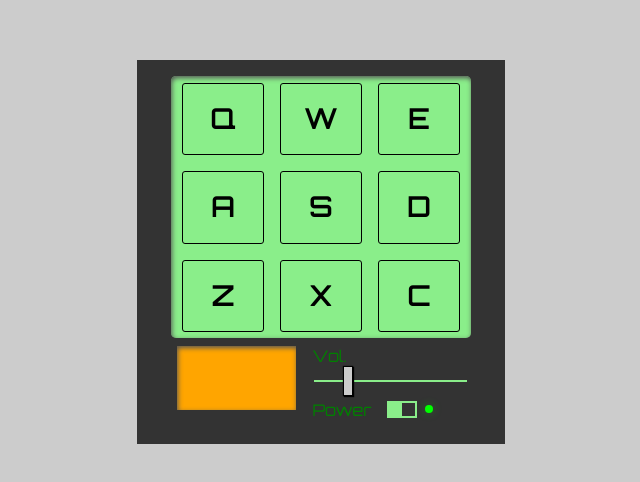
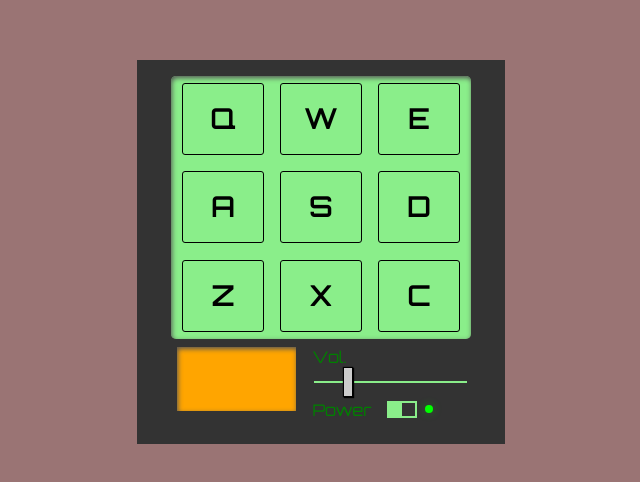
Before and after one commit to fccJashCoda/drummachine, a React (Create React App) app: page / in a window 1280 px wide. Shown: the part 148-630 px from the top of the page, without its empty margins (319-959 px from the left). Built offline with nearby package versions, Linux system fonts and the light colour scheme.

Commit message:
fixed audiotag naming error and added contitional rendering to soundboard

```diff
--- a/package.json
+++ b/package.json
@@ -10,7 +10,6 @@
     "react": "^17.0.1",
     "react-dom": "^17.0.1",
     "react-scripts": "4.0.0",
-    "uuid": "^8.3.1",
     "web-vitals": "^0.2.4"
   },
   "scripts": {
--- a/src/components/Audiotag.js
+++ b/src/components/Audiotag.js
@@ -1,10 +1,9 @@
 import { useEffect, useState } from 'react';
 
-const DrumPad = ({ sound, action, volume }) => {
+const Audiotag = ({ sound, action, volume }) => {
   const [classes, setClasses] = useState('drum-pad');
 
   const playSound = () => {
-    console.log('trigger', volume);
     action(sound.name);
     const audio = document.getElementById(sound.key);
     audio.volume = volume;
@@ -40,4 +39,4 @@ const DrumPad = ({ sound, action, volume }) => {
   );
 };
 
-export default DrumPad;
+export default Audiotag;
--- a/src/components/Controls.js
+++ b/src/components/Controls.js
@@ -15,7 +15,6 @@ const Controls = ({ display, volume, power, adjustVolume, managePower }) => {
             value={volume}
             onChange={(e) => adjustVolume(e.target.value)}
             id="volume"
-            // className="volumeSlider"
             className={`volumeSlider ${power ? 'powered' : ''}`}
           />
         </label>
--- a/src/components/DrumMachine.js
+++ b/src/components/DrumMachine.js
@@ -1,64 +1,6 @@
-import Audiotag from './Audiotag';
 import Controls from './Controls';
-import { v4 as uuid } from 'uuid';
+import Soundboard from './Soundboard';
 import { useState } from 'react';
-
-const audioBank = [
-  {
-    id: uuid(),
-    key: 'Q',
-    name: 'Chord 1',
-    audioUrl: 'https://s3.amazonaws.com/freecodecamp/drums/Chord_1.mp3 ',
-  },
-  {
-    id: uuid(),
-    key: 'W',
-    name: 'Chord 2',
-    audioUrl: 'https://s3.amazonaws.com/freecodecamp/drums/Chord_2.mp3',
-  },
-  {
-    id: uuid(),
-    key: 'E',
-    name: 'Chord 3',
-    audioUrl: 'https://s3.amazonaws.com/freecodecamp/drums/Chord_3.mp3',
-  },
-  {
-    id: uuid(),
-    key: 'A',
-    name: 'kick n hat',
-    audioUrl: 'https://s3.amazonaws.com/freecodecamp/drums/Kick_n_Hat.mp3 ',
-  },
-  {
-    id: uuid(),
-    key: 'S',
-    name: 'kick 1',
-    audioUrl: 'https://s3.amazonaws.com/freecodecamp/drums/RP4_KICK_1.mp3 ',
-  },
-  {
-    id: uuid(),
-    key: 'D',
-    name: 'Clap',
-    audioUrl: 'https://s3.amazonaws.com/freecodecamp/drums/Heater-6.mp3',
-  },
-  {
-    id: uuid(),
-    key: 'Z',
-    name: 'Punchy kick',
-    audioUrl: 'https://s3.amazonaws.com/freecodecamp/drums/punchy_kick_1.mp3 ',
-  },
-  {
-    id: uuid(),
-    key: 'X',
-    name: 'Side stick',
-    audioUrl: 'https://s3.amazonaws.com/freecodecamp/drums/side_stick_1.mp3 ',
-  },
-  {
-    id: uuid(),
-    key: 'C',
-    name: 'Snare',
-    audioUrl: 'https://s3.amazonaws.com/freecodecamp/drums/Brk_Snr.mp3 ',
-  },
-];
 
 const DrumMachine = () => {
   const [display, setDisplay] = useState('');
@@ -79,17 +21,7 @@ const DrumMachine = () => {
 
   return (
     <div id="drum-machine">
-      <div id="soundboard" className={power ? 'powered' : ''}>
-        {audioBank.map((element) => (
-          <Audiotag
-            key={element.id}
-            sound={element}
-            action={handleDisplay}
-            volume={power ? volume : 0}
-          />
-        ))}
-      </div>
-
+      <Soundboard power={power} volume={volume} handleDisplay={handleDisplay} />
       <Controls
         display={display}
         volume={volume}
--- /dev/null
+++ b/src/components/Soundboard.js
@@ -0,0 +1,80 @@
+import Audiotag from './Audiotag';
+
+const audioBank = [
+  {
+    id: 0,
+    key: 'Q',
+    name: 'Chord 1',
+    audioUrl: 'https://s3.amazonaws.com/freecodecamp/drums/Chord_1.mp3 ',
+  },
+  {
+    id: 1,
+    key: 'W',
+    name: 'Chord 2',
+    audioUrl: 'https://s3.amazonaws.com/freecodecamp/drums/Chord_2.mp3',
+  },
+  {
+    id: 2,
+    key: 'E',
+    name: 'Chord 3',
+    audioUrl: 'https://s3.amazonaws.com/freecodecamp/drums/Chord_3.mp3',
+  },
+  {
+    id: 3,
+    key: 'A',
+    name: 'kick n hat',
+    audioUrl: 'https://s3.amazonaws.com/freecodecamp/drums/Kick_n_Hat.mp3 ',
+  },
+  {
+    id: 4,
+    key: 'S',
+    name: 'kick 1',
+    audioUrl: 'https://s3.amazonaws.com/freecodecamp/drums/RP4_KICK_1.mp3 ',
+  },
+  {
+    id: 5,
+    key: 'D',
+    name: 'Clap',
+    audioUrl: 'https://s3.amazonaws.com/freecodecamp/drums/Heater-6.mp3',
+  },
+  {
+    id: 6,
+    key: 'Z',
+    name: 'Punchy kick',
+    audioUrl: 'https://s3.amazonaws.com/freecodecamp/drums/punchy_kick_1.mp3 ',
+  },
+  {
+    id: 7,
+    key: 'X',
+    name: 'Side stick',
+    audioUrl: 'https://s3.amazonaws.com/freecodecamp/drums/side_stick_1.mp3 ',
+  },
+  {
+    id: 8,
+    key: 'C',
+    name: 'Snare',
+    audioUrl: 'https://s3.amazonaws.com/freecodecamp/drums/Brk_Snr.mp3 ',
+  },
+];
+
+const Soundboard = ({ power, volume, handleDisplay }) => {
+  return (
+    <>
+      {power ? (
+        <div id="soundboard" className={power ? 'powered' : ''}>
+          {audioBank.map((element) => (
+            <Audiotag
+              key={element.id}
+              sound={element}
+              action={handleDisplay}
+              volume={power ? volume : 0}
+            />
+          ))}
+        </div>
+      ) : (
+        <div id="soundboard"></div>
+      )}
+    </>
+  );
+};
+export default Soundboard;
--- a/src/index.scss
+++ b/src/index.scss
@@ -20,7 +20,7 @@ code {
 }
 
 .App {
-  background: #ccc;
+  background: #9a7474;
   display: flex;
   justify-content: center;
   align-items: center;
@@ -62,6 +62,7 @@ code {
 
 #soundboard {
   width: 18em;
+  height: 15.6em;
   display: flex;
   flex-flow: wrap;
   gap: 1em;
```
Also changed, not shown: 1 other file (tests, documents, lock files or other folders).
